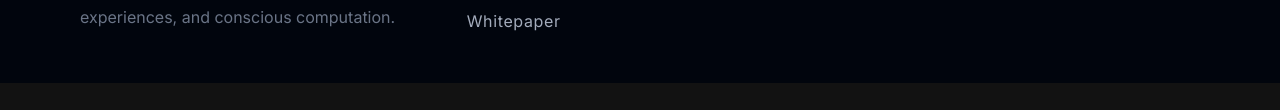
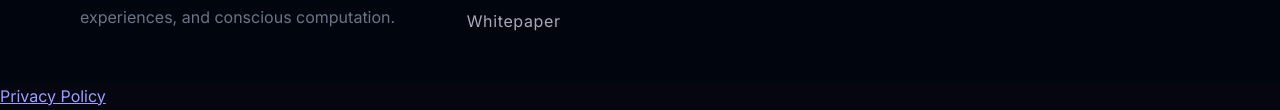
Before and after one commit to neurospark2099/github.io, a plain HTML site: page index.html in a window 1280 px wide. Shown: the part 5092-5202 px from the top of the page. Before the commit the page ends 5175 px from the top, so only its background shows below. Drawn offline with Linux system fonts and the light colour scheme.

Commit message:
Update index.html

```diff
--- a/index.html
+++ b/index.html
@@ -293,3 +293,6 @@
     <script src="script.js" defer></script>
 </body>
 </html>
+<footer>
+  <a href="privacy.html">Privacy Policy</a>
+</footer>
```
